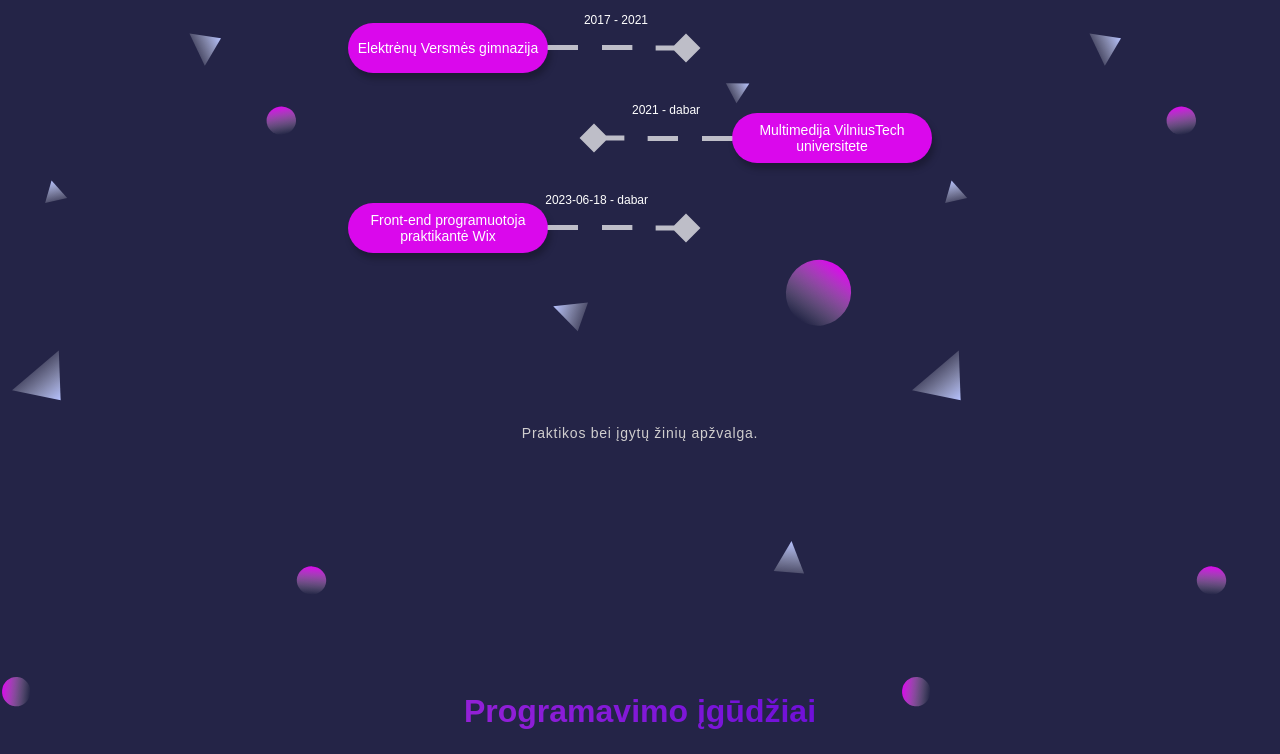
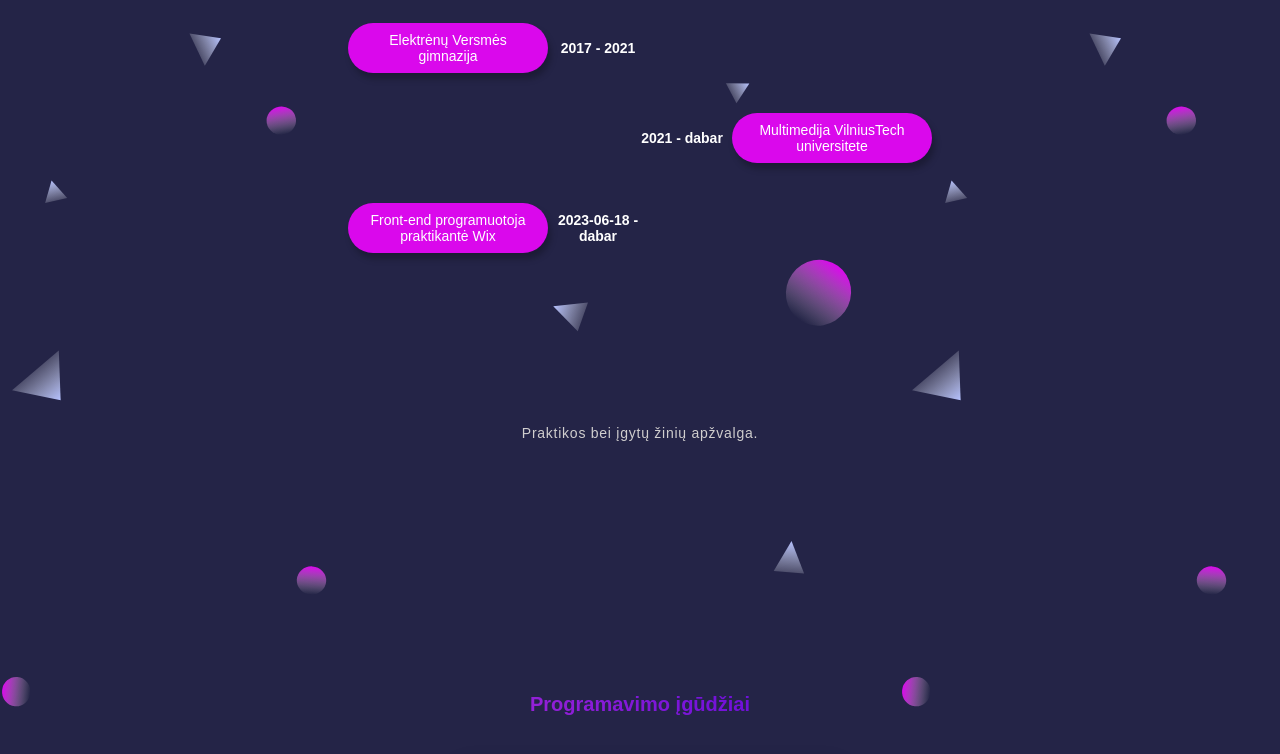
Before and after one commit to emoshi02/Portfolio, a React (Vite) app: page /About in a window 1280 px wide. Shown: the part 887-1641 px from the top of the page. Built offline with nearby package versions, Linux system fonts and the light colour scheme.

Commit message:
Add design changes

```diff
--- a/src/assets/styles/App.css
+++ b/src/assets/styles/App.css
@@ -232,7 +232,8 @@ button:hover {
   height: 100vh;
 }
 
-.label {
+.label,
+.label-skill {
   background-image: var(--label-gradient);
   cursor: pointer;
   -webkit-background-clip: text;
@@ -241,6 +242,10 @@ button:hover {
   color: transparent;
   background-size: 400%;
   animation: text-icon-animation 5s alternate infinite;
+}
+
+.label-skill {
+  font-size: 20px;
 }
 
 .label-item {
@@ -277,7 +282,7 @@ button:hover {
 
 .projects-text {
   position: absolute;
-  color: var(--header-bg-color);
+  color: var(--heading-text-color);
   top: 110%;
   right: 51%;
 }
@@ -294,7 +299,7 @@ button:hover {
   height: 35px;
   border-radius: 50px;
   box-shadow: var(--button-shadow);
-  background: var(--button-link);
+  background: var(--item-bg-color);
   color: var(--text-color);
 }
 
@@ -420,8 +425,14 @@ button:hover {
 .exp-period-left,
 .exp-period-right {
   position: absolute;
-  top: -10px;
-  font-size: 12px;
+  top: 5px;
+  font-size: 14px;
+  font-weight: 600;
+  min-width: 100px;
+  height: 40px;
+  display: flex;
+  justify-content: center;
+  align-items: center;
 }
 
 .exp-period-left {
@@ -429,7 +440,11 @@ button:hover {
 }
 
 .exp-period-right {
-  right: -100px;
+  left: 200px;
+}
+
+.exp-text-wrapped {
+  width: 162px;
 }
 
 .skill-icon {
@@ -442,6 +457,10 @@ button:hover {
   column-gap: 4vw;
   row-gap: 4vw;
   align-items: center;
+  background: var(--skill-color);
+  padding: 20px;
+  border-radius: 20px;
+  box-shadow: var(--item-shadow);
 }
 
 .skill {
@@ -460,6 +479,10 @@ button:hover {
   .project-info,
   .aditional-desc {
     text-align: justify;
+  }
+
+  .exp-text {
+    text-align: center;
   }
 
   .projects-text,
@@ -552,6 +575,10 @@ button:hover {
     width: 80vw;
   }
 
+  .exp-period-right {
+    left: 150px;
+  }
+
   .info {
     width: 80vw;
     text-align: justify;
@@ -572,7 +599,7 @@ button:hover {
   }
 
   .additional-info-wrapper {
-    margin-top: 100px;
+    margin-top: 20px;
   }
 
   .project-info-label {
@@ -581,7 +608,7 @@ button:hover {
 
   .side-menu {
     position: fixed;
-    background: var(--exp-sec-bg-color);
+    background: var(--header-bg-color);
     height: 100vh;
     width: 60vw;
     top: var(--header-footer-height);
@@ -630,6 +657,21 @@ button:hover {
   .skill-icon {
     width: 40px;
   }
+
+  .desc {
+    font-size: 16px;
+  }
+
+  .galery-item {
+    width: 200px;
+    min-width: 200px;
+    min-height: 200px;
+    height: 200px;
+  }
+
+  .btn-container {
+    margin-bottom: 50px;
+  }
 }
 
 @media screen and (min-width: 675px) and (max-width: 1250px) {
--- a/src/assets/styles/vars.css
+++ b/src/assets/styles/vars.css
@@ -22,15 +22,16 @@
   --exp-width: 40vw;
 
   /*colors*/
-  --header-bg-color: rgb(103, 14, 206);
+  /* --header-bg-color: rgb(103, 14, 206); */
+  --header-bg-color: rgb(112, 128, 144);
   --image-slider-bg-color: rgb(240, 240, 255);
   --app-bg-color: rgb(36, 36, 71);
   --item-bg-color: rgb(85, 82, 235);
-  --button-link: rgb(16, 12, 222);
   --text-color: rgb(255, 255, 255);
   --paragraph-color: rgb(208, 206, 206);
   --heading-text-color: rgb(108, 14, 218);
-  --arrow-color: rgb(194, 194, 194);
+  --arrow-color: rgb(194, 194, 194, 0.5);
+  --skill-color: rgb(218, 8, 236, 0.5);
   --exp-first-bg-color: rgb(218, 8, 236);
   --exp-sec-bg-color: rgb(163, 8, 236);
   --exp-third-bg-color: rgb(122, 8, 236);
@@ -50,9 +51,8 @@
     #ff52ce,
     #ffffff,
     #5fbdff,
-    #9dfc21,
     #ffffff,
-    #00aa99
+    #ff52ce
   );
   --label-gradient: linear-gradient(45deg, #ff52ce, var(--heading-text-color));
 }
--- a/src/components/AboutMePage/AboutPage.tsx
+++ b/src/components/AboutMePage/AboutPage.tsx
@@ -10,7 +10,7 @@ const AboutPage = () => {
 
   return (
     <main className="mainBg" ref={bgRef}>
-      <div className="about-me-page">
+      <section className="about-me-page">
         <div className="about-me-wrapper">
           <h1 className="label">Apie mane.</h1>
           <p className="aditional-desc">
@@ -25,7 +25,7 @@ const AboutPage = () => {
             parodyti, kaip aš galiu pridėti vertės Jūsų projektams!
           </p>
         </div>
-      </div>
+      </section>
       <ExperienceDiagram />
       <div className="experience-text-wrapper">
         <p className="aditional-desc exp-text">
--- a/src/components/AboutMePage/ExperienceDiagram.tsx
+++ b/src/components/AboutMePage/ExperienceDiagram.tsx
@@ -1,7 +1,5 @@
 import React, { Fragment } from 'react';
 import { experienceData } from '../../experienceData';
-import { convertSVGToString } from '../../utils';
-import arrow from '../../assets/svg/ilgaRodykle.svg';
 
 const ExperienceDiagram = () => {
   return (
@@ -21,13 +19,7 @@ const ExperienceDiagram = () => {
               >
                 {data.period}
               </p>
-              <img
-                className={`${
-                  index % 2 === 0 ? 'arrow-exp-left' : 'arrow-exp-right'
-                }`}
-                src={convertSVGToString(arrow)}
-              />{' '}
-              {data.experience}
+              <p className="exp-text-wrapped">{data.experience}</p>
             </div>
             {index % 2 === 1 && (
               <div
--- a/src/components/AboutMePage/Skills.tsx
+++ b/src/components/AboutMePage/Skills.tsx
@@ -9,7 +9,7 @@ const Skills = ({
 }) => {
   return (
     <div className="skill">
-      <h1 className="label">{skillLabel}</h1>
+      <h1 className="label-skill">{skillLabel}</h1>
       <div className="icon-wrapper">
         {skillArray.map((item, index) => (
           <img className="skill-icon" key={index} src={item} />
--- a/src/components/LinkButton.tsx
+++ b/src/components/LinkButton.tsx
@@ -3,10 +3,7 @@ import React from 'react';
 const LinkButton = ({ label, url }: { label: string; url: string }) => {
   return (
     <div className="btn-container">
-      <button
-        className="button-link"
-        onClick={() => window.open(`${url} `, '')}
-      >
+      <button className="button-link" onClick={() => window.open(url)}>
         {label}
       </button>
     </div>
--- a/src/components/MainPage/ItemList.tsx
+++ b/src/components/MainPage/ItemList.tsx
@@ -18,11 +18,6 @@ const ItemList = () => {
               secDesc={dataItem.secDesc}
               galery={dataItem.galery}
               key={index}
-              arrowClass={
-                index % 6 < 3 || index === data.length - 1
-                  ? 'right-arrow'
-                  : 'left-arrow'
-              }
             />
           </Link>
           {index === data.length - 1 ? (
--- a/src/components/MainPage/MainPage.tsx
+++ b/src/components/MainPage/MainPage.tsx
@@ -3,6 +3,7 @@ import ImageSlider from './ImageSlider';
 import ItemList from './ItemList';
 import logo from '../../assets/svg/logo.svg';
 import { UseAnimate } from '../../../UseAnimate';
+import { convertSVGToString } from '../../utils';
 
 const MainPage = () => {
   const bgRef = useRef<HTMLDivElement>(null);
@@ -11,12 +12,12 @@ const MainPage = () => {
     <>
       <main className="mainBg" ref={bgRef}>
         <ImageSlider />
-        <div className="main-body">
+        <section className="main-body">
           <ItemList />
-        </div>
-        <div className="logo-wrapper">
-          <img className="main-logo" src={logo.toString()} />
-        </div>
+        </section>
+        <section className="logo-wrapper">
+          <img className="main-logo" src={convertSVGToString(logo)} />
+        </section>
       </main>
     </>
   );
--- a/src/components/MainPage/ProjectItem.tsx
+++ b/src/components/MainPage/ProjectItem.tsx
@@ -1,18 +1,10 @@
 import React from 'react';
 import { Data } from '../../projectData';
-import arrow from '../../assets/svg/Trumpa rodykle.svg';
-import { convertSVGToString } from '../../utils';
 
-const ProjectItem = ({
-  label,
-  desc,
-  image,
-  arrowClass,
-}: Partial<Data & { arrowClass: string }>) => {
+const ProjectItem = ({ label, desc, image }: Partial<Data>) => {
   return (
     <>
       <div className="item-wrapper">
-        <img className={arrowClass} src={convertSVGToString(arrow)} />
         <img className="project-image" src={image} />
         <h3 className="label-item">{label}</h3>
         <p className="aditional-desc">{desc}</p>
--- a/src/components/ProjectPage/ProjectPage.tsx
+++ b/src/components/ProjectPage/ProjectPage.tsx
@@ -13,7 +13,7 @@ const ProjectPage = () => {
   UseAnimate(bgRef);
 
   return (
-    <div
+    <section
       className={`${
         desc.toLowerCase() === 'programavimas' ? 'progrBg' : 'designBg'
       }`}
@@ -27,18 +27,23 @@ const ProjectPage = () => {
             <h2 className="desc">{desc}</h2>
           </div>
           <p className="project-info">{info}</p>
-          <LinkButton label="Figma" url={url} />
+          <LinkButton
+            label={`${
+              desc.toLowerCase() === 'programavimas' ? 'GitHub' : 'Figma'
+            }`}
+            url={url}
+          />
         </div>
       </main>
-      <div className="additional-info-wrapper">
+      <section className="additional-info-wrapper">
         <p className="aditional-desc">{secDesc}</p>
         <div className="galery-wrapper">
           {galery.map((item, index) => (
             <img className="galery-item" key={index} src={item} />
           ))}
         </div>
-      </div>
-    </div>
+      </section>
+    </section>
   );
 };
 
```
